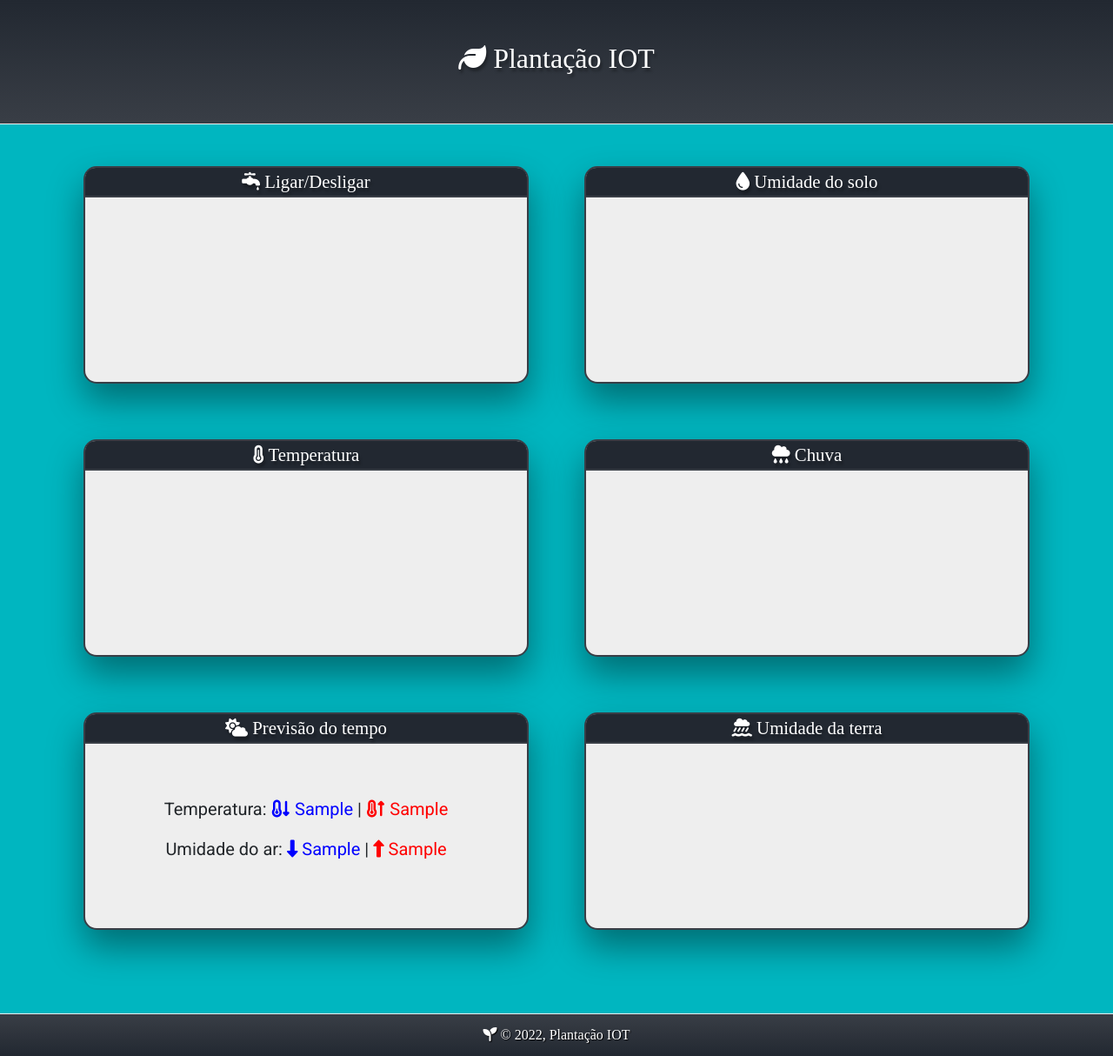
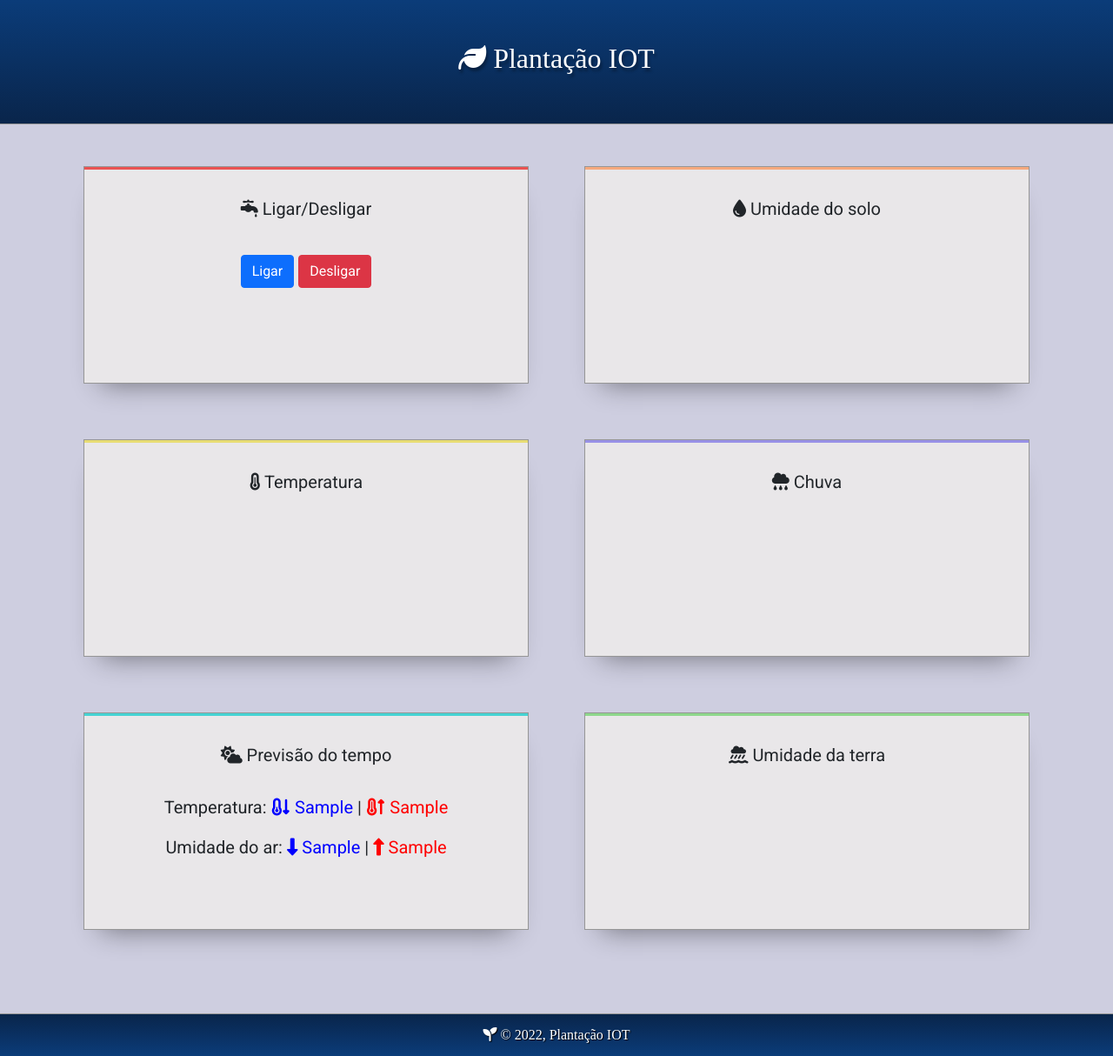
Before and after one commit to vic37get/Plantacao-IOT, a Django app: template plantacao_app/templates/plantacao_app/home.html in a window 1280 px wide. Shown: the whole page at 87% size. Run offline with Django 4.2, Linux system fonts and the light colour scheme; the template is opened without the code that fills it: most values are stand-ins (such as "Sample title", 1, 10 or a date in 2020); some libraries are stand-ins or nearby versions.

Commit message:
correção estilos, adição de buttons

```diff
--- a/plantacao_app/static/plantacao_app/css/style.css
+++ b/plantacao_app/static/plantacao_app/css/style.css
@@ -1,9 +1,9 @@
 
 :root{
-    --cor_fundo: #00b6c0;
-    --primeira_cor_gradiente: #393E46;
-    --segunda_cor_gradiente: #222831;
-    --cor_div_clara: #EEEEEE;
+    --cor_fundo:rgb(206, 206, 224);
+    --primeira_cor_gradiente: #0b3c79;
+    --segunda_cor_gradiente: #051933;
+    --cor_div_clara: #e9e7e9;
     --cor_bordas: rgb(150, 150, 150);
     --fonte-principal: sans-serif;
     --fonte-titulos: 'Roboto', sans-serif;
@@ -17,8 +17,8 @@
 }
 
 .main-header-container {
-  background-image: linear-gradient(#222831, #393E46);
-  border-bottom: 1px solid var(--cor_div_clara);
+  background-image: linear-gradient(#0b3c79, #09254b);
+  border-bottom: 1px solid var(--cor_bordas);
   text-shadow: 2px 4px 3px rgba(0,0,0,0.3);
 }
 
@@ -28,30 +28,55 @@
   padding: 3rem;
 }
 
-.TextoTituloCard{
-  background-color: var(--segunda_cor_gradiente);
-  border-top-right-radius: 12px;
-  border-top-left-radius: 12px;
-  border-bottom: inherit;
-  color: white;
-  text-shadow: 2px 4px 3px rgba(0,0,0,0.3);
+.TextoTituloCardOnOff{
+  height: 3px;
+  background-color: hsl(0, 78%, 62%);
 }
 
+.TextoTituloCardUmidSolo{
+  height: 3px;
+  background-color: #ff833b9c;
+}
 
-.box_dados{
+.TextoTituloCardTemp{
+  height: 3px;
+  background-color: #e7d84dbe;
+}
+
+.TextoTituloCardChuva{
+  height: 3px;
+  background-color: #5e54e693;
+}
+
+.TextoTituloCardPrev{
+  height: 3px;
+  background-color: hsl(180, 62%, 55%);
+}
+
+.TextoTituloCardUmidTerra{
+  height: 3px;
+  background-color: #31c72c7e;
+}
+
+.box_dadosTitulo{
   font-family: var(--fonte-titulos);
   font-size: 20px;
-  margin-top: 60px;
+  margin-top: 30px;
+}
+
+.box_dadosConteudo{
+  font-family: var(--fonte-titulos);
+  font-size: 20px;
+  margin-top: 30px;
 }
 
 .quadro{
-  border: 2px solid var(--primeira_cor_gradiente);
-  border-radius: 15px;
+  border: 1px solid var(--cor_bordas);
   text-align: center;
   background-color: var(--cor_div_clara);
   height: 250px;
   transition: all 150ms ease-in-out;
-  box-shadow: 0 20px 40px rgba(0,0,0,0.4);
+  box-shadow: 0px 20px 30px -20px rgba(0, 0, 0, 0.473);
 }
 
 .quadro:hover{
@@ -94,8 +119,8 @@ body {
 
 footer {
     z-index: 5;
-    border-top: 1px solid var(--cor_div_clara);
-    background-image: linear-gradient(#393E46,#222831);
+    border-top: 1px solid var(--cor_bordas);
+    background-image: linear-gradient(#09254b,#0b3c79);
     width: 100%;
     height: fit-content;
     bottom: 0 !important;
--- a/plantacao_app/templates/plantacao_app/home.html
+++ b/plantacao_app/templates/plantacao_app/home.html
@@ -4,20 +4,44 @@
     {% include 'plantacao_app/partials/header.html' %}
     <main class="main-content-container m-5">
         <div class="main-content main-content-list container row-cols-1 justify-content-center mt-5">
-            <div class="col quadro"><div class="TextoTituloCard"><i class="fa-solid fa-faucet-drip"></i> Ligar/Desligar</div>
-
-        </div>
-            <div class="col quadro"><div class="TextoTituloCard"><i class="fa-solid fa-droplet"></i> Umidade do solo</div>
-        </div>
-            <div class="col quadro"><div class="TextoTituloCard"><i class="fa-solid fa-temperature-three-quarters"></i> Temperatura</div></div>
-            <div class="col quadro"><div class="TextoTituloCard"><i class="fa-solid fa-cloud-rain"></i> Chuva</div></div>
-            <div class="col quadro"><div class="TextoTituloCard"><i class="fa-solid fa-cloud-sun"></i> Previsão do tempo</div>
-                <div class="box_dados">
-                    <p class="dados_previsao">Temperatura: <i class="minima"><i class="fa-solid fa-temperature-arrow-down"></i> {{temperatura_minima}}</i> | <i class="maxima"><i class="fa-solid fa-temperature-arrow-up"></i> {{temperatura_maxima}}</i></p>
-                    <p class="dados_previsao">Umidade do ar: <i class="minima"><i class="fa-solid fa-down-long"></i> {{umidade_minima}}</i> | <i class="maxima"><i class="fa-solid fa-up-long"></i> {{umidade_maxima}}</i></p>
+            <div class="col quadro"><div class="TextoTituloCardOnOff"></div>
+                <div class="box_dadosTitulo">
+                    <i class="fa-solid fa-faucet-drip"></i> Ligar/Desligar
+                </div>
+                <div class="box_dadosConteudo">
+                    <button class="btn btn-primary mt-2">Ligar</button>
+                    <button class="btn btn-danger mt-2">Desligar</button>
                 </div>
             </div>
-            <div class="col quadro"><div class="TextoTituloCard"><i class="fa-solid fa-cloud-showers-water"></i> Umidade da terra</div></div>
+            <div class="col quadro"><div class="TextoTituloCardUmidSolo"></div>
+                <div class="box_dadosTitulo">
+                    <i class="fa-solid fa-droplet"></i> Umidade do solo
+                </div>
+            </div>
+            <div class="col quadro"><div class="TextoTituloCardTemp"></div>
+                <div class="box_dadosTitulo">
+                    <i class="fa-solid fa-temperature-three-quarters"></i> Temperatura
+                </div>
+            </div>
+            <div class="col quadro"><div class="TextoTituloCardChuva"></div>
+                <div class="box_dadosTitulo">
+                    <i class="fa-solid fa-cloud-rain"></i> Chuva
+                </div>
+            </div>
+            <div class="col quadro"><div class="TextoTituloCardPrev"></div>
+                <div class="box_dadosTitulo">
+                        <i class="fa-solid fa-cloud-sun"></i> Previsão do tempo
+                </div>
+                <div class="box_dadosConteudo">
+                        <p class="dados_previsao">Temperatura: <i class="minima"><i class="fa-solid fa-temperature-arrow-down"></i> {{temperatura_minima}}</i> | <i class="maxima"><i class="fa-solid fa-temperature-arrow-up"></i> {{temperatura_maxima}}</i></p>
+                        <p class="dados_previsao">Umidade do ar: <i class="minima"><i class="fa-solid fa-down-long"></i> {{umidade_minima}}</i> | <i class="maxima"><i class="fa-solid fa-up-long"></i> {{umidade_maxima}}</i></p>
+                </div>
+            </div>
+            <div class="col quadro"><div class="TextoTituloCardUmidTerra"></div>
+                <div class="box_dadosTitulo">
+                    <i class="fa-solid fa-cloud-showers-water"></i> Umidade da terra
+                </div>
+            </div>
         </div>
     </main>
     <footer class="p-2">
```
